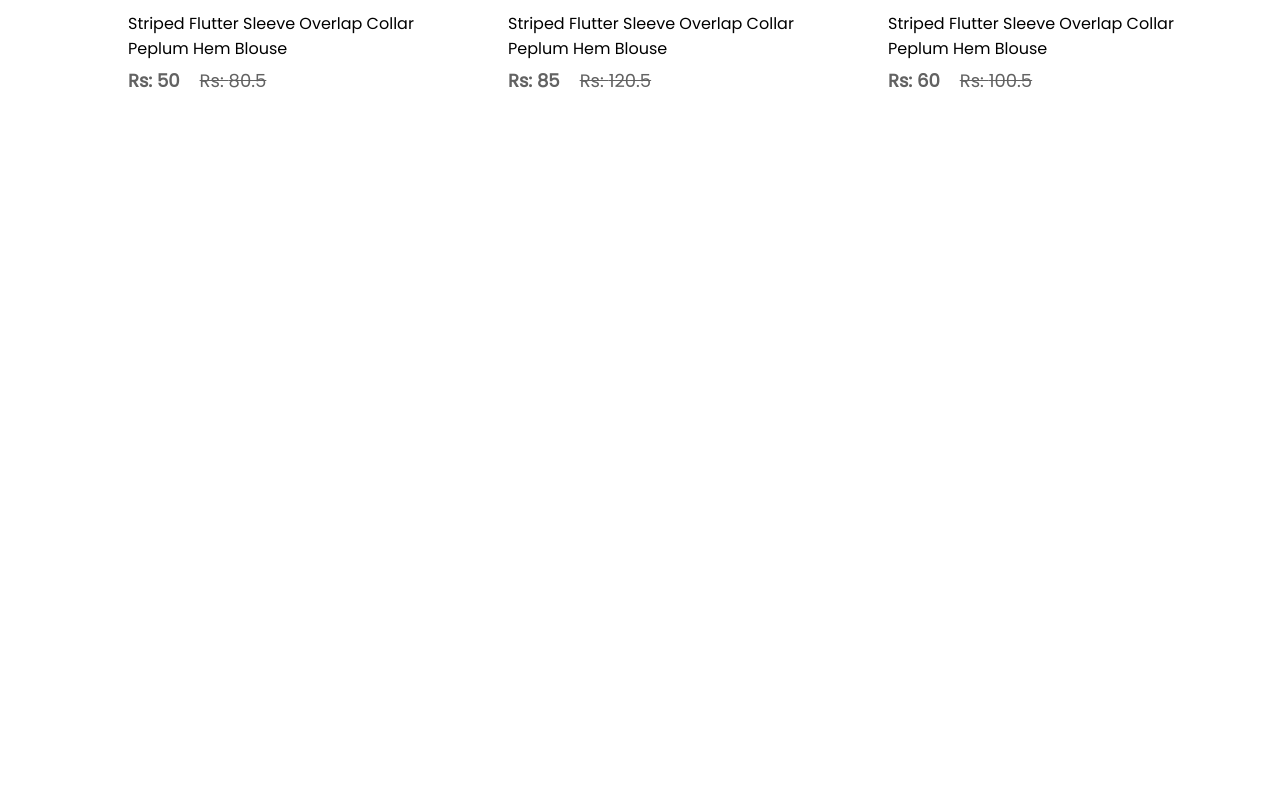
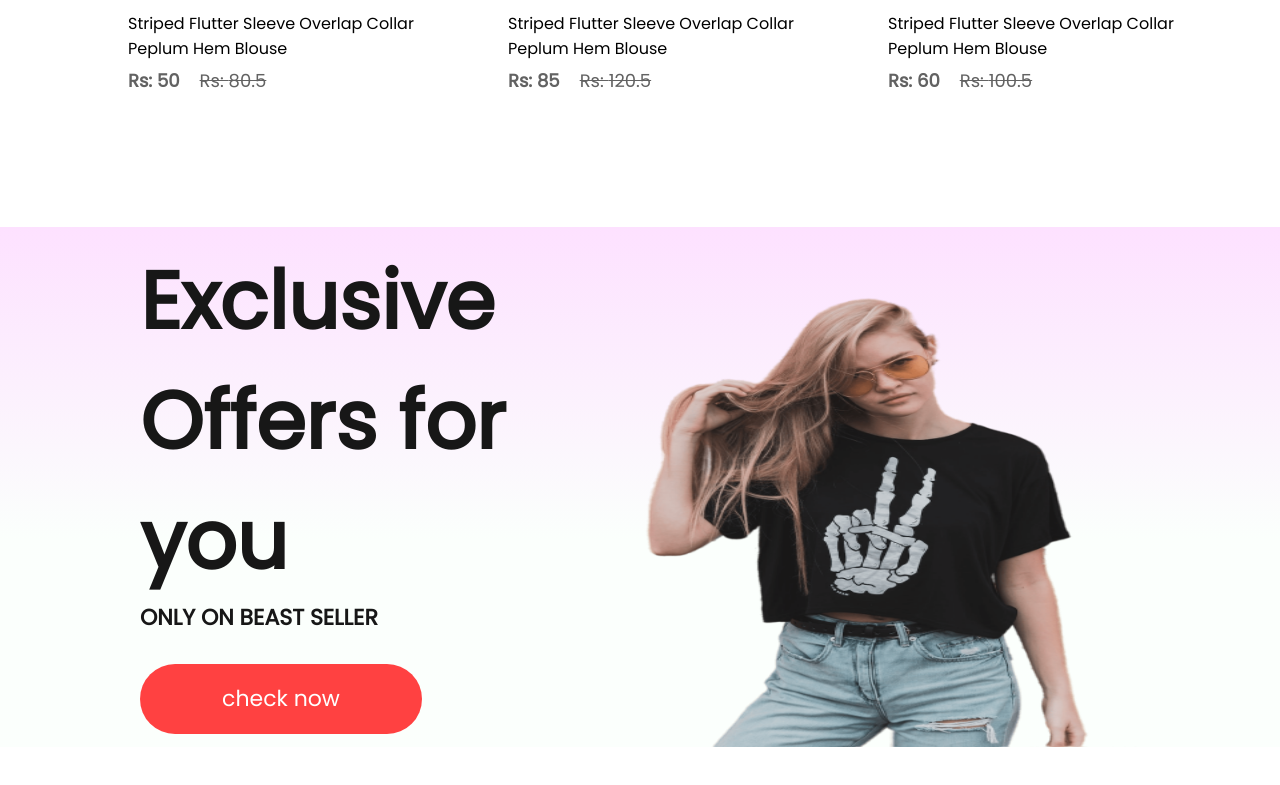
Before and after one commit to Sonu8544/eCommerce-Web-App, a React (Vite) app: page / in a window 1280 px wide. Shown: the part 1465-2250 px from the top of the page. Before the commit the page ends 1612 px from the top, so only its background shows below. Built offline with nearby package versions, Linux system fonts and the light colour scheme.

Commit message:
offer section done

```diff
--- a/src/components/Item/Item.css
+++ b/src/components/Item/Item.css
@@ -1,6 +1,6 @@
 .ilem {
     width: 350px;
-    border: 2px solid;
+
 }
 
 .item p {
@@ -25,6 +25,7 @@
     text-decoration: line-through;
 }
 
+
 .item:hover {
     transform: scale(1.1);
     transition: 0.6s ease-in-out;
--- /dev/null
+++ b/src/components/Offers/Offers.css
@@ -0,0 +1,62 @@
+.offers{
+    width: 100%;
+    height: 65vh;
+    display: flex;
+    padding: 0px 140px;
+    margin-bottom: 150px;
+    background: linear-gradient(180deg, #fde1ff 0%, #e1ffea22 60%);
+
+}
+
+#marginn{
+    margin-top: 80px;
+    margin-bottom: 500px;
+}
+
+.offers-left {
+    flex: 1;
+    display: flex;
+    flex-direction: column;
+    justify-content: center;
+}
+
+.offers-left h1{
+    color: #171717;
+    font-size: 80px;
+    font-weight: 600;
+}
+
+.offers-left p{
+    color: #171717;
+    font-size: 22px;
+    font-weight: 600;
+}
+
+.offers-left button{
+    width: 282px;
+    height: 70px;
+    border-radius: 35px;
+    background: #ff4141;
+    border: none;
+    color: white;
+    font-size: 22px;
+    font-weight: 500;
+    margin-top: 30px;
+    cursor: pointer;
+}
+
+.offers-right{
+    flex: 1;
+    display: flex;
+    align-items: center;
+    justify-content: flex-end;
+    padding-top: 50px;
+}
+
+.offers-right img{
+    width: 100%;
+    height: 100%;
+    cursor: pointer;
+    /* object-fit: cover; */
+    /* object-position: center; */
+}
--- /dev/null
+++ b/src/components/Offers/Offers.jsx
@@ -0,0 +1,23 @@
+import React from 'react'
+import './Offers.css'
+import exclusive_image from '../Assets/exclusive_image.png'
+
+const Offers = () => {
+  return (
+   <>
+   <section className="page-width offers" id='marginn'>
+     <div className="offers-left">
+      <h1>Exclusive</h1>
+      <h1>Offers for you</h1>
+      <p>ONLY ON BEAST SELLER</p>
+      <button> check now </button>
+     </div>
+     <div className="offers-right">
+      <img src={exclusive_image} alt="" />
+     </div>
+   </section>
+   </>
+  )
+}
+
+export default Offers
--- a/src/components/Popular/Popular.css
+++ b/src/components/Popular/Popular.css
@@ -26,5 +26,6 @@
     display: flex;
     gap: 30px;
     max-width: 80%;
-
+    /* display: grid;
+    grid-template-columns: 1fr 1fr 1fr 1fr; */
 }
--- a/src/pages/Shop.jsx
+++ b/src/pages/Shop.jsx
@@ -1,12 +1,14 @@
 import React from 'react'
 import Hero from '../components/Hero/Hero'
 import Popular from './../components/Popular/Popular';
+import Offers from '../components/Offers/Offers';
 
 const Shop = () => {
   return (
     <>
     <Hero />
     <Popular />
+    <Offers />
     </>
   )
 }
```
